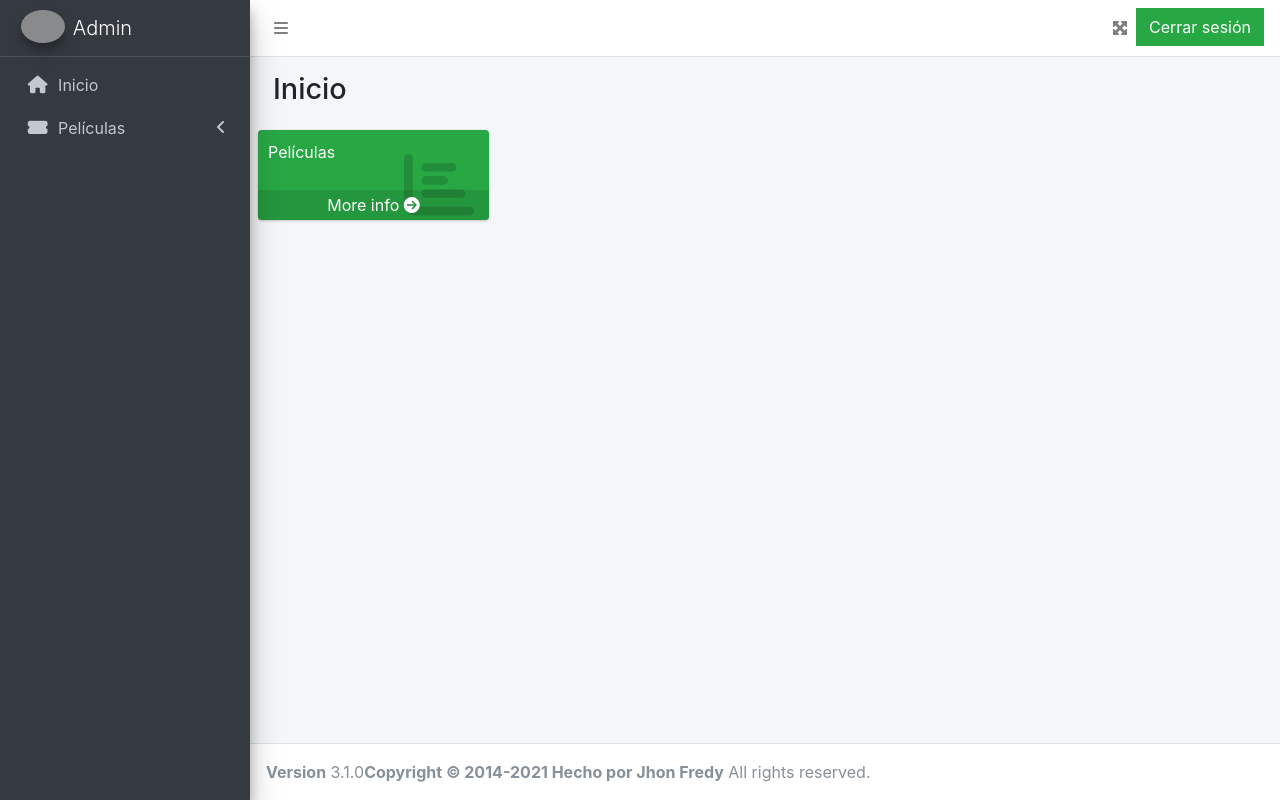
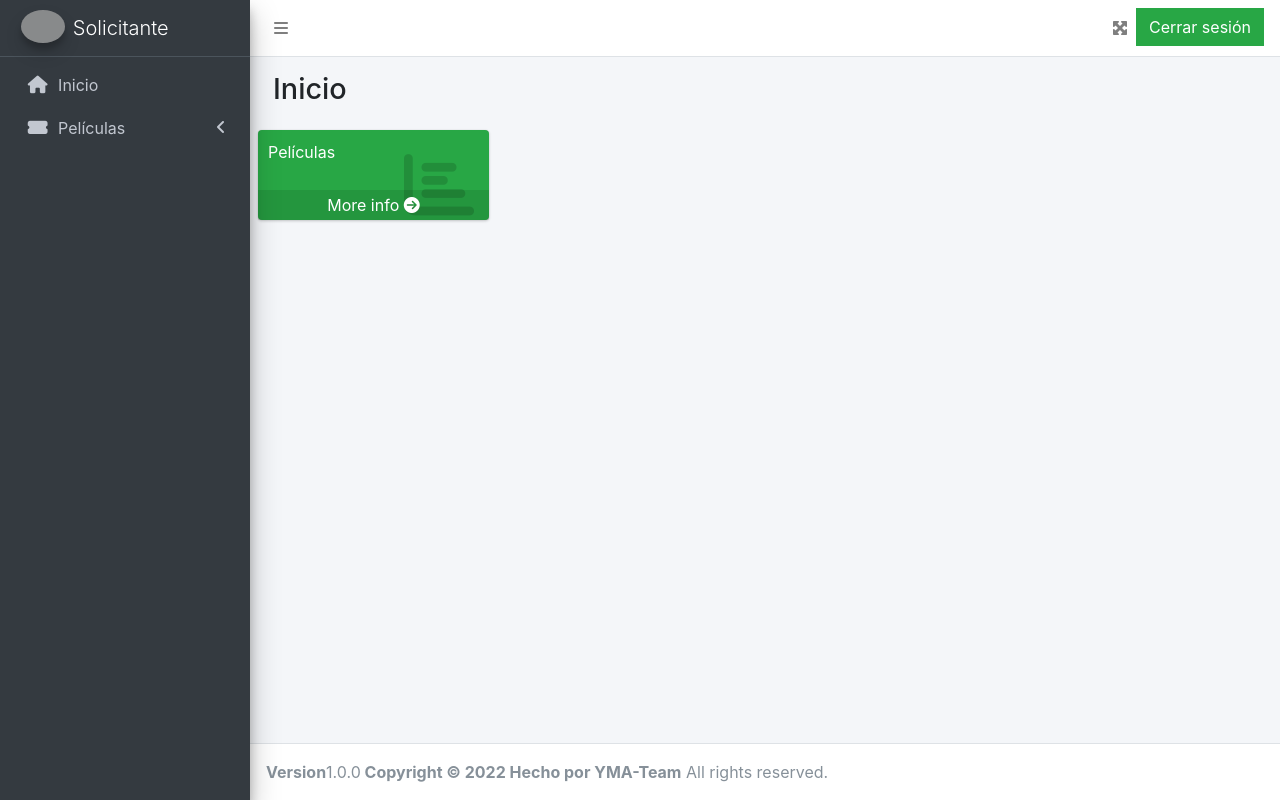
Before and after one commit to danielpuliche/YMA-Enfasis2, a PHP site: page / in a window 1280 px wide. Run offline with PHP 8.4, Linux system fonts and the light colour scheme; the visitor is signed in with stand-in values (Sample User, id 1); some libraries are stand-ins or nearby versions; grey boxes are pictures that could not be loaded.

Commit message:
Cambios en templates

```diff
--- a/templates/footer.php
+++ b/templates/footer.php
@@ -1,10 +1,10 @@
-    <footer class="main-footer">
-        <div class="float-left d-none d-xl-block">
-            <b>Version</b> 3.1.0
-        </div>
-        <strong>Copyright &copy; 2014-2021 Hecho por Jhon Fredy</strong> All rights
-        reserved.
-    </footer>
+<footer class="main-footer">
+    <div class="float-left d-none d-xl-block">
+        <b>Version</b>1.0.0
+    </div>
+    <strong>&nbsp;Copyright &copy; 2022 Hecho por YMA-Team</strong> All rights
+    reserved.
+</footer>
 </div>
 <!-- ../wrapper -->
 
--- a/templates/header.php
+++ b/templates/header.php
@@ -5,7 +5,7 @@
 	<meta charset="utf-8">
 	<meta http-equiv="X-UA-Compatible" content="IE=edge">
 	<meta name="viewport" content="width=device-width, initial-scale=1">
-	<title>ApiWeb | Sakila</title>
+	<title>YMA - Yout Medical Assistant</title>
 	<!-- Favicon -->
 	<link rel="shortcut icon" type="image/png" href="https://iconarchive.com/download/i109565/cjdowner/cryptocurrency-flat/ICON-ICX.ico"/>
 	<!-- Google Font: Source Sans Pro -->
--- a/templates/menu.php
+++ b/templates/menu.php
@@ -1,8 +1,9 @@
 <aside class="main-sidebar sidebar-dark-primary elevation-4">
+
     <!-- Brand Logo -->
     <a href="/index.php" class="brand-link">
         <img src="https://iconarchive.com/download/i109565/cjdowner/cryptocurrency-flat/ICON-ICX.ico" alt="Logo" class="brand-image img-circle elevation-3" style="opacity: .8">
-        <span class="brand-text font-weight-light">Admin</span>
+        <span class="brand-text font-weight-light">Solicitante</span>
     </a>
 
     <!-- Sidebar -->
```
Also changed, not shown: static/css/styles.css.
